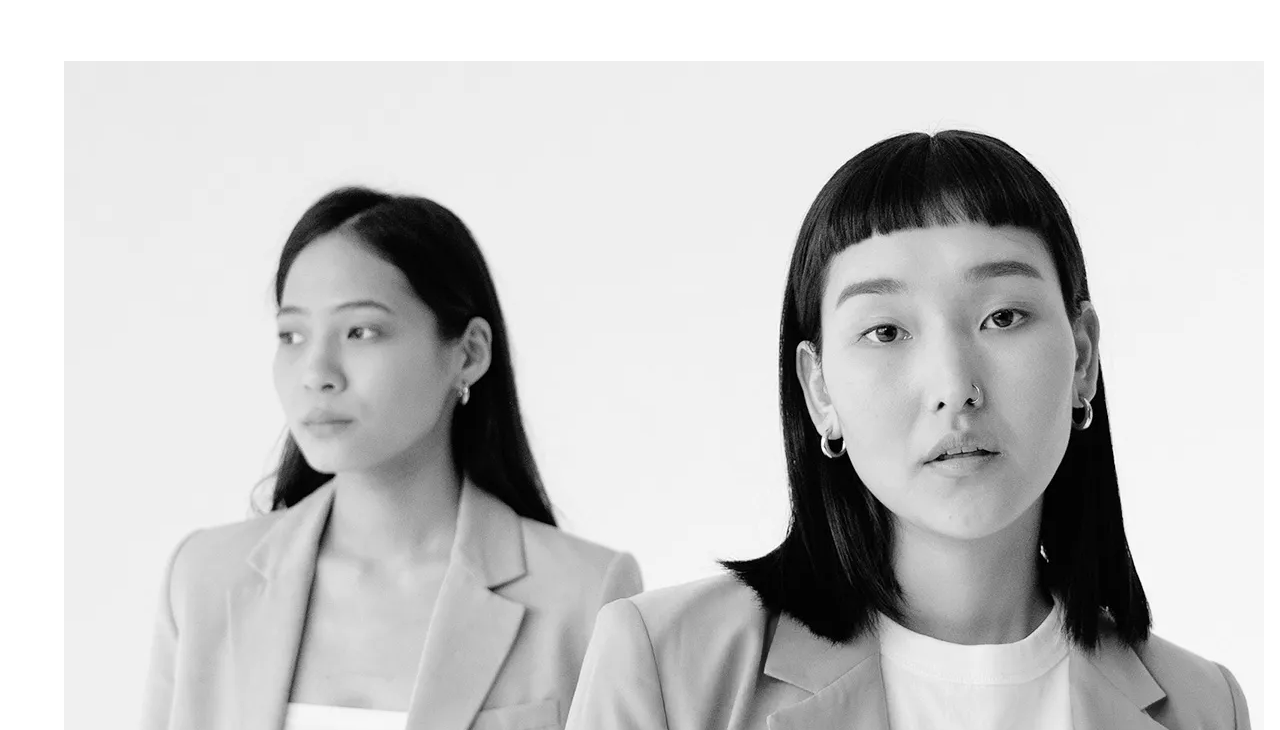
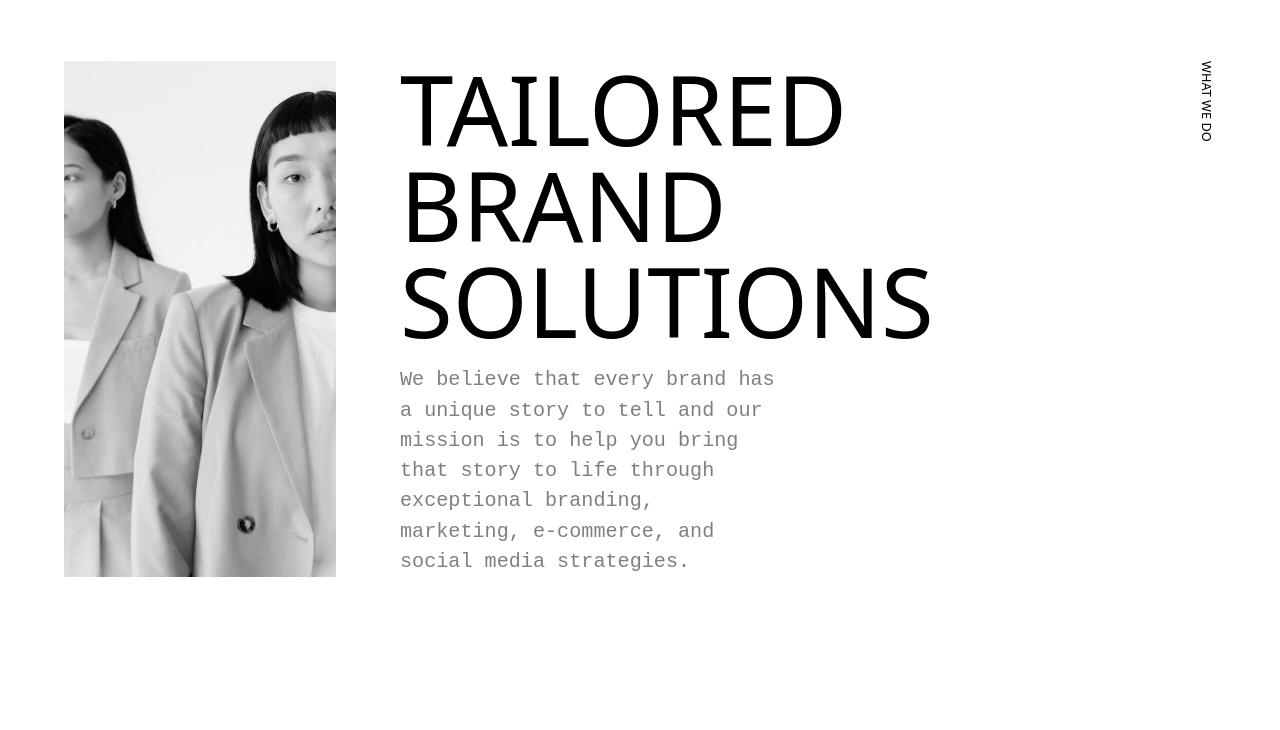
Before and after one commit to luckyuday/Erik-E-commerce-webflow-clone, a plain HTML site: page index.html in a window 1280 px wide. Shown: the part 1610-2340 px from the top of the page. After the commit the page ends 2251 px from the top, so only its background shows below. Drawn offline with Linux system fonts and the light colour scheme.

Commit message:
Refine code

```diff
--- a/index.html
+++ b/index.html
@@ -57,6 +57,18 @@
         <div class="top">
           <img src="./assets/home-about.webp" alt="" srcset="" />
         </div>
+        <div class="bottom">
+          <p>What we do</p>
+          <div class="text">
+            <h1>Tailored Brand Solutions</h1>
+            <p>
+              We believe that every brand has a unique story to tell and our
+              mission is to help you bring that story to life through
+              exceptional branding, marketing, e-commerce, and social media
+              strategies.
+            </p>
+          </div>
+        </div>
       </div>
     </main>
   </body>
--- a/style.scss
+++ b/style.scss
@@ -93,6 +93,48 @@ main {
   }
   .vertical-text {
     width: 100%;
+    display: flex;
+    flex-direction: column;
+    gap: 1em;
+    .top {
+      aspect-ratio: 1/1;
+      width: 100%;
+      img {
+        width: 100%;
+        height: 100%;
+        object-fit: cover;
+      }
+    }
+    .bottom {
+      width: 100%;
+      display: flex;
+      gap: 2em;
+      p {
+        writing-mode: vertical-lr;
+        text-transform: uppercase;
+        font-size: 0.8em;
+      }
+      .text {
+        display: flex;
+        flex-direction: column;
+        gap: 1em;
+        h1 {
+          font-size: 3em;
+          text-transform: uppercase;
+          font-weight: 350;
+          line-height: 1;
+        }
+        p {
+          writing-mode: initial;
+          line-height: 1.5;
+
+          text-transform: initial;
+          font-size: 1.55em;
+          font-family: monospace;
+          color: rgba(0, 0, 0, 0.5);
+        }
+      }
+    }
   }
 }
 
@@ -120,5 +162,26 @@ main {
         }
       }
     }
+    .vertical-text {
+      flex-direction: row;
+      gap: 4em;
+      .top {
+        width: 25%;
+      }
+      .bottom {
+        width: 75%;
+        flex-direction: row-reverse;
+        .text {
+          h1 {
+            font-size: 6em;
+            word-wrap: unset;
+          }
+          p {
+            margin-top: auto;
+            width: 50%;
+          }
+        }
+      }
+    }
   }
 }
```
Also changed, not shown: style.css.
